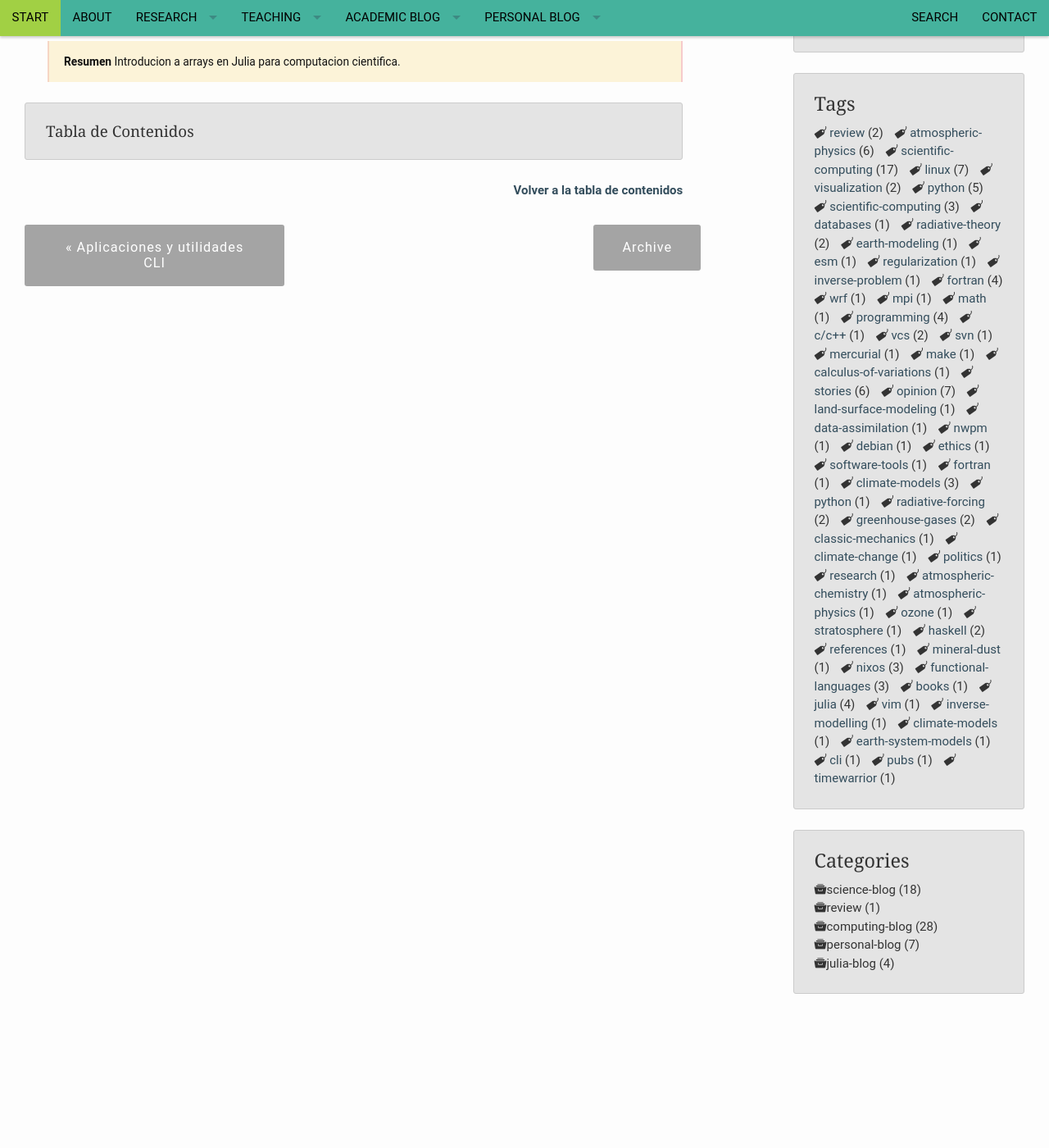
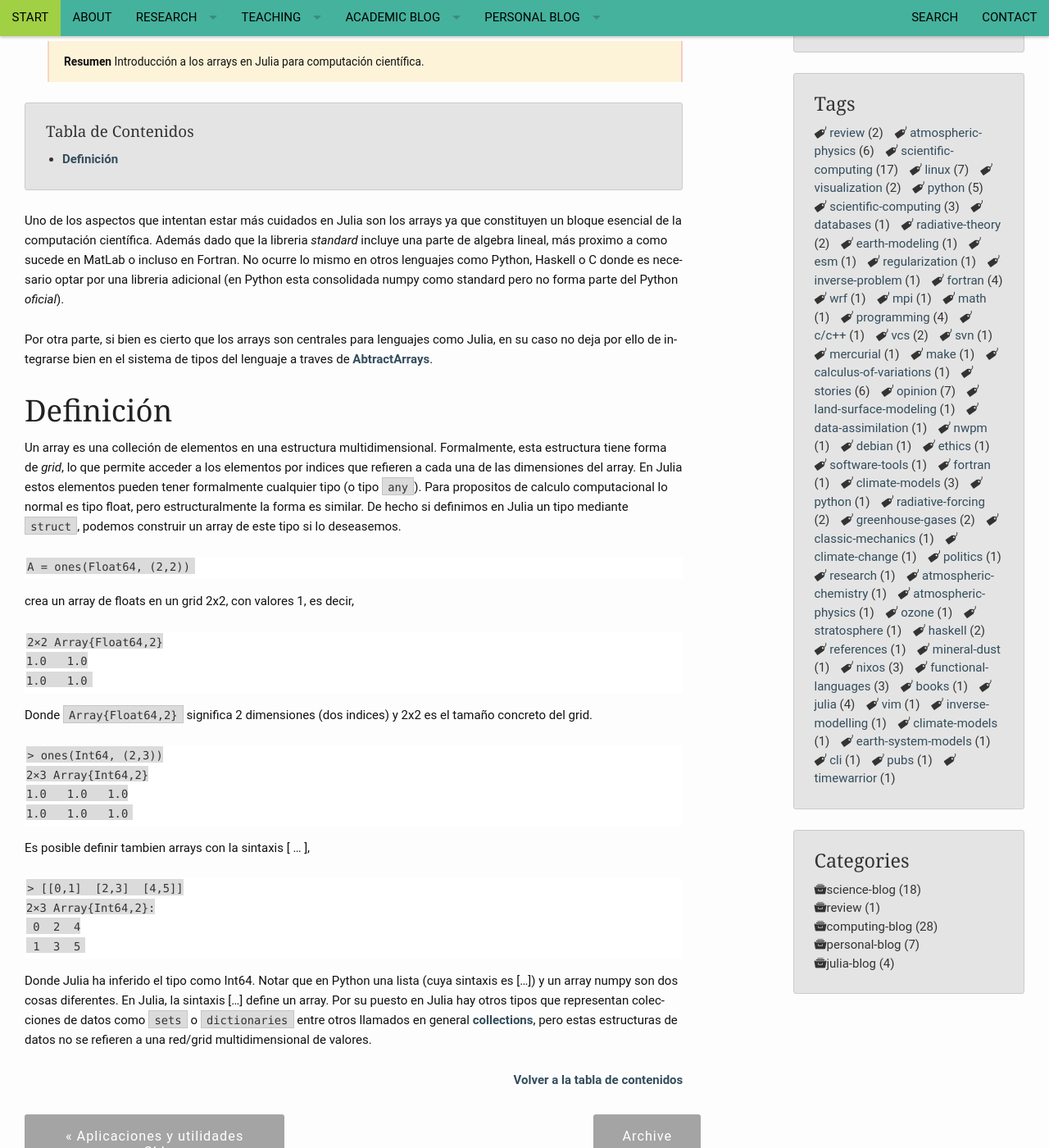
Before and after one commit to RCHG/rchg.github.io, a Jekyll site: the page built from _posts/2020-04-20-JuliaArrays.md, in a window 1280 px wide and 1400 px high, scrolled down 450 px. Shown: the whole window at 82% size. Built offline with Jekyll 4.4.1, drawn with Linux system fonts in a browser that asks for light colours; nearby versions of some CDN libraries; comment, search, counter and statistics services are not loaded.

Commit message:
Update 2020-04-20-JuliaArrays.md

````diff
--- a/_posts/2020-04-20-JuliaArrays.md
+++ b/_posts/2020-04-20-JuliaArrays.md
@@ -15,7 +15,7 @@ header:
 ---
 
 **Resumen**
-Introducion a arrays en Julia para computacion cientifica.
+Introducción a los arrays en Julia para computación científica.
 {:.smallblock}
 
 <div class="panel radius" markdown="1">
@@ -25,6 +25,45 @@ Introducion a arrays en Julia para computacion cientifica.
 {:toc}
 </div>
 
+Uno de los aspectos que intentan estar más cuidados en Julia son los arrays ya que constituyen un bloque esencial de la computación científica. Además dado que la libreria *standard* incluye una parte de algebra lineal, más proximo a como sucede en MatLab o incluso en Fortran. No ocurre lo mismo en otros lenguajes como Python, Haskell o C donde es necesario optar por una libreria adicional (en Python esta consolidada numpy como standard pero no forma parte del Python *oficial*).
+
+Por otra parte, si bien es cierto que los arrays son centrales para lenguajes como Julia, en su caso no deja por ello de integrarse bien en el sistema de tipos del lenguaje a traves de [AbtractArrays](https://docs.julialang.org/en/v1/base/arrays/#Core.AbstractArray).
+
+# Definición
+
+Un array es una colleción de elementos en una estructura multidimensional. Formalmente, esta estructura tiene forma de *grid*, lo que permite acceder a los elementos por indices que refieren a cada una de las dimensiones del array. En Julia estos elementos pueden tener formalmente cualquier tipo (o tipo `any`). Para propositos de calculo computacional lo normal es tipo float, pero estructuralmente la forma es similar. De hecho si definimos en Julia un tipo mediante `struct`, podemos construir un array de este tipo si lo deseasemos.
+
+```
+A = ones(Float64, (2,2))
+```
+crea un array de floats en un grid 2x2, con valores 1, es decir,
+```
+2×2 Array{Float64,2}
+1.0   1.0
+1.0   1.0
+```
+Donde `Array{Float64,2}` significa 2 dimensiones (dos indices) y 2x2 es el tamaño concreto del grid.
+```
+> ones(Int64, (2,3))
+2×3 Array{Int64,2}
+1.0   1.0   1.0
+1.0   1.0   1.0
+```
+Es posible definir tambien arrays con la sintaxis [ ... ],
+
+```
+> [[0,1]  [2,3]  [4,5]]
+2×3 Array{Int64,2}:
+ 0  2  4
+ 1  3  5
+```
+
+Donde Julia ha inferido el tipo como Int64. Notar que en Python una lista (cuya sintaxis es [...]) y un array numpy son dos cosas diferentes. En Julia, la sintaxis [...] define un array. Por su puesto en Julia hay otros tipos que representan colecciones de datos como `sets` o `dictionaries` entre otros llamados en general [collections](https://docs.julialang.org/en/v1/base/collections/), pero estas estructuras de datos no se refieren a una red/grid multidimensional de valores.
+
+
+
+
+
 
 <small markdown="1">[Volver a la tabla de contenidos](#toc)</small>
 {: .text-right }
````
